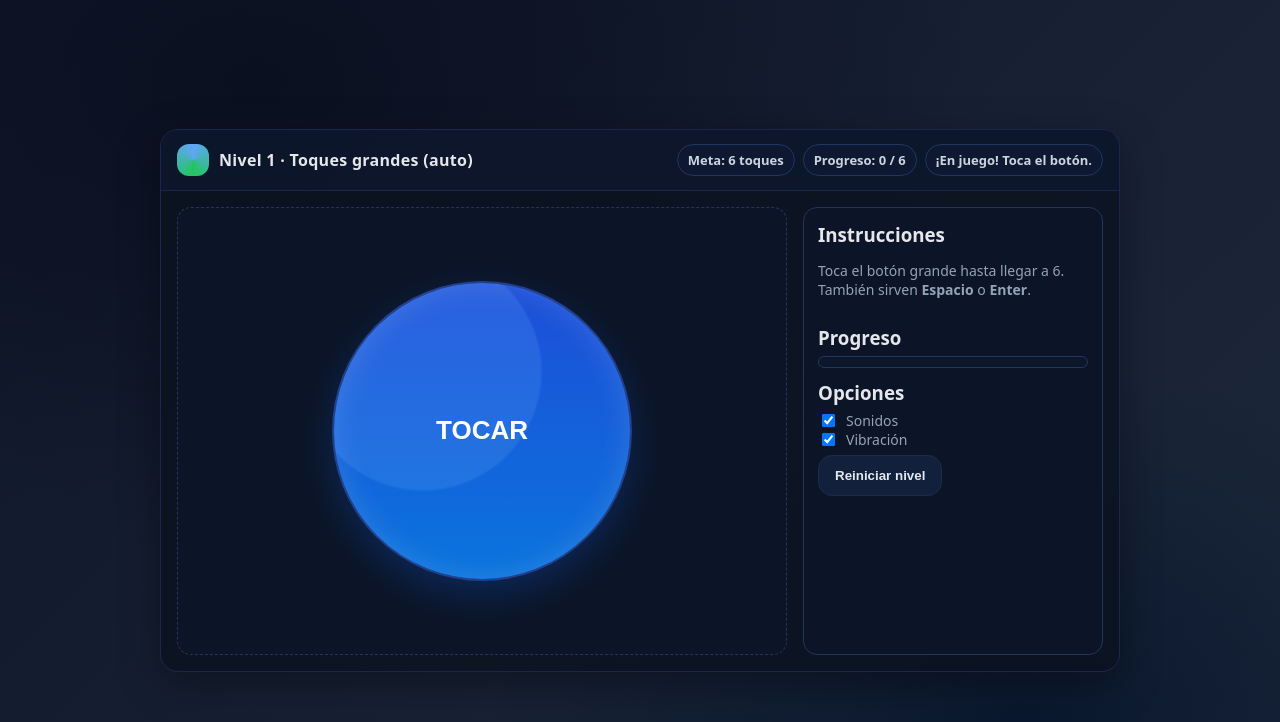
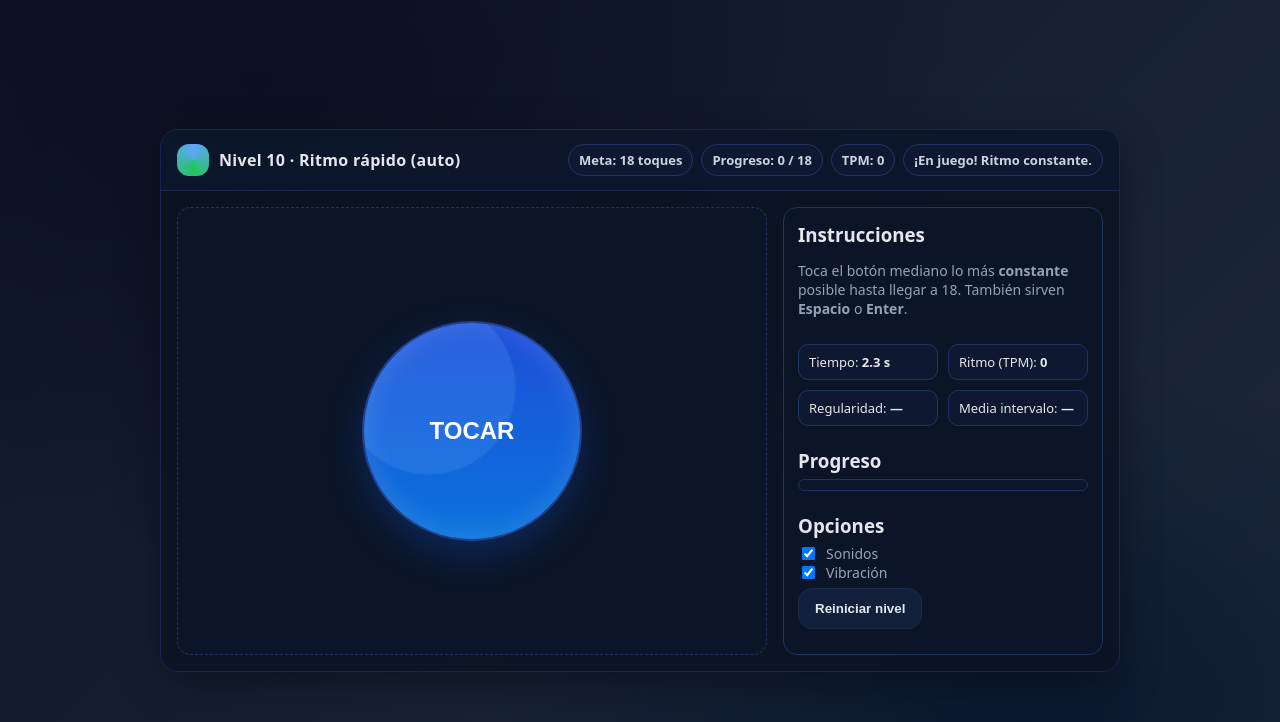
Before and after one commit to codeandesarrollo/chino, a plain HTML site: page index.html in a window 1280 px wide. Drawn offline with Linux system fonts and the light colour scheme.

Commit message:
Update index.html

```diff
--- a/index.html
+++ b/index.html
@@ -3,11 +3,11 @@
 <head>
 <meta charset="utf-8"/>
 <meta name="viewport" content="width=device-width, initial-scale=1"/>
-<title>Terapia · Nivel 1 (Auto)</title>
+<title>Terapia · Nivel 10 (Ritmo rápido · Auto)</title>
 <style>
   :root{
     --bg1:#0f172a; --bg2:#1e293b; --text:#e5e7eb; --muted:#94a3b8;
-    --card:#0b1220cc; --b:#1a2650; --acc:#60a5fa; --ok:#22c55e;
+    --card:#0b1220cc; --b:#1a2650; --ok:#22c55e; --acc:#60a5fa; --warn:#f59e0b;
   }
   *{box-sizing:border-box}
   html,body{height:100%}
@@ -20,7 +20,7 @@
   }
   .card{
     width:min(960px,96vw); background:var(--card); border:1px solid var(--b); border-radius:18px;
-    box-shadow:0 12px 40px rgba(0,0,0,.35); overflow:hidden;
+    box-shadow:0 12px 40px rgba(0,0,0,.35); overflow:hidden; position:relative;
   }
   header{
     display:flex; align-items:center; justify-content:space-between; gap:10px;
@@ -31,24 +31,26 @@
   h1{font-size:16px; margin:0; letter-spacing:.3px}
   .hud{display:flex; gap:8px; flex-wrap:wrap}
   .tag{border:1px solid #22345f; background:#0e1830; color:#cbd5e1; padding:6px 10px; border-radius:999px; font-weight:600; font-size:13px}
-  main{display:grid; grid-template-columns:1fr 300px; gap:16px; padding:16px}
+  main{display:grid; grid-template-columns:1fr 320px; gap:16px; padding:16px}
   @media (max-width:900px){ main{grid-template-columns:1fr} .side{order:-1} }
   .stage{
     min-height:56vh; border:1px dashed #23345d; border-radius:14px; background:#0c1528;
     display:flex; align-items:center; justify-content:center; padding:16px; text-align:center; position:relative; overflow:hidden;
   }
   .big{
-    width:min(300px,70vw); height:min(300px,70vw); border-radius:999px; border:2px solid #22408c;
+    width:min(220px,60vw); height:min(220px,60vw); border-radius:999px; border:2px solid #22408c;
     background:radial-gradient(circle at 30% 30%, #60a5fa33 0 40%, transparent 41%), linear-gradient(180deg,#1d4ed8,#0b74dd);
-    box-shadow:0 14px 34px #0b5bd744, inset 0 0 30px #ffffff22;
-    display:flex; align-items:center; justify-content:center; color:#fff; font-size:26px; font-weight:900; user-select:none; cursor:pointer;
-    transition:transform .08s ease, filter .12s linear;
+    box-shadow:0 14px 34px #0b5bd744, inset 0 0 28px #ffffff22;
+    display:flex; align-items:center; justify-content:center; color:#fff; font-size:24px; font-weight:900; user-select:none; cursor:pointer;
+    transition:transform .06s ease, filter .12s linear;
   }
   .big:active{ transform: scale(.98); }
   .side{border:1px solid #23345d; border-radius:14px; background:#0c1528; padding:14px; display:flex; flex-direction:column; gap:12px}
   .bar{height:12px; border:1px solid #23345d; border-radius:999px; background:#0d172c; overflow:hidden}
   .bar i{display:block; height:100%; width:0%; background:linear-gradient(90deg,#22c55e,#60a5fa)}
   .muted{color:var(--muted); font-size:14px}
+  .grid2{display:grid; grid-template-columns:1fr 1fr; gap:10px}
+  .stat{border:1px solid #22345f; background:#0e1830; padding:8px 10px; border-radius:10px; font-size:13px}
   .overlay{
     position:absolute; inset:0; display:none; align-items:center; justify-content:center; backdrop-filter: blur(6px);
     background:#071024cc; padding:20px; text-align:center;
@@ -57,38 +59,47 @@
   .panel{background:#0c1528; border:1px solid #23345d; border-radius:16px; padding:22px; max-width:520px}
   .btn{padding:12px 16px; border-radius:14px; border:1px solid #1f2b46; background:#12203b; color:#e2e8f0; cursor:pointer; font-weight:700}
   .btn.success{background:linear-gradient(180deg,#0f766e,#10b981); border-color:#10b981}
+  .countdown{position:absolute; inset:0; display:flex; align-items:center; justify-content:center; background:#071024bf; font-size:70px; font-weight:900}
 </style>
 </head>
 <body>
-  <div class="card" role="application" aria-label="Terapia dedos · Nivel 1">
+  <div class="card" role="application" aria-label="Terapia dedos · Nivel 10">
     <header>
       <div class="title">
         <div class="logo" aria-hidden="true"></div>
-        <h1>Nivel 1 · Toques grandes (auto)</h1>
+        <h1>Nivel 10 · Ritmo rápido (auto)</h1>
       </div>
       <div class="hud">
-        <span class="tag" id="hudGoal">Meta: 6 toques</span>
+        <span class="tag" id="hudGoal">Meta: 18 toques</span>
         <span class="tag" id="hudCount">Progreso: 0</span>
+        <span class="tag" id="hudTempo">TPM: 0</span>
         <span class="tag" id="hudState">Estado: Preparando…</span>
       </div>
     </header>
 
     <main>
-      <section class="stage" id="stage" aria-live="polite" aria-atomic="true">
-        <!-- El botón aparece aquí automáticamente -->
-      </section>
+      <section class="stage" id="stage" aria-live="polite" aria-atomic="true"></section>
 
       <aside class="side">
         <div>
           <h3 style="margin:0 0 6px">Instrucciones</h3>
-          <p class="muted">Toca el botón grande hasta llegar a 6. También sirven <b>Espacio</b> o <b>Enter</b>.</p>
+          <p class="muted">Toca el botón mediano lo más <b>constante</b> posible hasta llegar a 18. También sirven <b>Espacio</b> o <b>Enter</b>.</p>
         </div>
+
+        <div class="grid2">
+          <div class="stat">Tiempo: <b id="stTime">0.0 s</b></div>
+          <div class="stat">Ritmo (TPM): <b id="stTPM">0</b></div>
+          <div class="stat">Regularidad: <b id="stReg">—</b></div>
+          <div class="stat">Media intervalo: <b id="stMean">—</b></div>
+        </div>
+
         <div>
-          <h3 style="margin:0 0 6px">Progreso</h3>
+          <h3 style="margin:10px 0 6px">Progreso</h3>
           <div class="bar"><i id="bar"></i></div>
         </div>
+
         <div>
-          <h3 style="margin:0 0 6px">Opciones</h3>
+          <h3 style="margin:10px 0 6px">Opciones</h3>
           <label class="muted" style="display:flex; gap:8px; align-items:center">
             <input type="checkbox" id="optSound" checked> Sonidos
           </label>
@@ -102,8 +113,8 @@
 
     <div class="overlay" id="overlay" role="dialog" aria-modal="true" aria-labelledby="ovTitle">
       <div class="panel">
-        <h2 id="ovTitle">¡Nivel completado! 🎉</h2>
-        <p class="muted">Excelente trabajo. Puedes repetirlo para practicar.</p>
+        <h2 id="ovTitle">¡Nivel 10 completado! 🎉</h2>
+        <p class="muted" id="sumStats">Resultados:</p>
         <div style="display:flex; justify-content:center; gap:8px; margin-top:10px">
           <button class="btn success" id="btnRepetir">Repetir</button>
         </div>
@@ -115,22 +126,36 @@
 
 <script>
 (function(){
-  // Configuración nivel 1
-  const GOAL = 6;
-  const state = { inPlay:false, count:0, soundOn:true, vibeOn:true };
+  // Meta del nivel 10
+  const GOAL = 18;
+
+  // Estado y medición
+  const state = {
+    inPlay:false, count:0, soundOn:true, vibeOn:true,
+    t0:0, lastTap:0, intervals:[], timerId:null
+  };
 
   // Elementos
   const stage = document.getElementById('stage');
   const hudCount = document.getElementById('hudCount');
   const hudState = document.getElementById('hudState');
+  const hudTempo = document.getElementById('hudTempo');
   const bar = document.getElementById('bar');
   const ov = document.getElementById('overlay');
   const btnRepetir = document.getElementById('btnRepetir');
   const btnReiniciar = document.getElementById('btnReiniciar');
   const optSound = document.getElementById('optSound');
   const optVibe = document.getElementById('optVibe');
+  const aria = document.getElementById('ariaLive');
 
-  // Utilidades
+  const stTime = document.getElementById('stTime');
+  const stTPM  = document.getElementById('stTPM');
+  const stReg  = document.getElementById('stReg');
+  const stMean = document.getElementById('stMean');
+  const sumStats = document.getElementById('sumStats');
+
+  // Utils
+  function speak(t){ aria.textContent = t; }
   function progress(){
     const pct = Math.min(100, (state.count/GOAL)*100);
     bar.style.width = pct + '%';
@@ -144,70 +169,126 @@
     o.type = type; o.frequency.value = freq; g.gain.value = 0.04;
     o.connect(g); g.connect(ctx.destination); o.start(); setTimeout(()=>o.stop(), dur);
   }
+  function mean(arr){ return arr.reduce((a,b)=>a+b,0)/Math.max(1,arr.length); }
+  function std(arr){ const m=mean(arr); return Math.sqrt(arr.reduce((s,x)=>s+(x-m)*(x-m),0)/Math.max(1,arr.length)); }
+  function tpmFromIntervals(arr){ const m=mean(arr); return m? Math.round(60_000/m) : 0; } // taps por minuto
+
+  function updateStats(){
+    const elapsed = state.inPlay ? (performance.now()-state.t0)/1000 : (state.lastTap-state.t0)/1000;
+    stTime.textContent = elapsed.toFixed(1)+' s';
+    const tpm = tpmFromIntervals(state.intervals);
+    stTPM.textContent = tpm;
+    hudTempo.textContent = 'TPM: ' + tpm;
+
+    if(state.intervals.length>1){
+      const m = mean(state.intervals); const s = std(state.intervals);
+      const cv = m? (s/m) : 0; // coeficiente de variación
+      const reg = Math.max(0, Math.min(100, Math.round((1-cv)*100)));
+      stReg.textContent = reg + ' / 100';
+      stMean.textContent = (m/1000).toFixed(2)+' s';
+    }else{
+      stReg.textContent = '—';
+      stMean.textContent = '—';
+    }
+  }
+
   function clearStage(){ stage.innerHTML=''; }
 
-  // Nivel 1: TAP grande fijo
+  // Nivel 10: TAP mediano fijo + medición de ritmo
   function startLevel(){
     clearStage();
-    state.inPlay = true;
-    state.count = 0;
-    progress();
-    hudState.textContent = '¡En juego! Toca el botón.';
+    state.inPlay = false; // comenzará tras countdown
+    state.count = 0; state.intervals = []; state.t0=0; state.lastTap=0;
+    progress(); updateStats();
+    hudState.textContent = 'Listo…';
+    speak('Listo');
 
+    // Cuenta atrás breve para auto-inicio
+    const cd = document.createElement('div');
+    cd.className = 'countdown';
+    cd.textContent = '3';
+    stage.appendChild(cd);
+    let n = 3;
+    const tick = setInterval(()=>{
+      n--; cd.textContent = n>0?n:'¡Ya!';
+      if(n<=0){
+        clearInterval(tick);
+        setTimeout(()=>{ stage.removeChild(cd); run(); }, 300);
+      }
+    }, 700);
+
+    function run(){
       const btn = document.createElement('button');
       btn.className = 'big';
       btn.innerHTML = 'TOCAR';
-    btn.setAttribute('aria-label','Botón grande para tocar');
+      btn.setAttribute('aria-label','Botón para toques rápidos y constantes');
       stage.appendChild(btn);
+
+      state.inPlay = true;
+      state.t0 = performance.now();
+      hudState.textContent = '¡En juego! Ritmo constante.';
+
+      // Actualización de stats cada 100ms
+      state.timerId = setInterval(updateStats, 100);
 
       function tapped(){
         if(!state.inPlay) return;
-      state.count++;
-      progress();
-      vibe(30); beep(520,60,'square');
-      // brillo sutil de feedback
-      btn.style.filter = 'brightness(1.06)';
-      setTimeout(()=> btn.style.filter='brightness(1)', 80);
+        const now = performance.now();
+        if(state.lastTap>0){ state.intervals.push(now - state.lastTap); }
+        state.lastTap = now;
+
+        state.count++; progress();
+        vibe(25); beep(560,45,'square');
+        btn.style.filter = 'brightness(1.06)'; setTimeout(()=> btn.style.filter='brightness(1)', 70);
+
         if(state.count >= GOAL){
           state.inPlay = false;
-        vibe(70); beep(660,120,'triangle'); setTimeout(()=>beep(880,120,'triangle'),120);
+          clearInterval(state.timerId);
+          vibe(70); beep(660,110,'triangle'); setTimeout(()=>beep(880,110,'triangle'),120);
           hudState.textContent = 'Completado';
-        ov.classList.add('show');
+          updateStats();
+          showSummary();
         }
       }
 
       // Click/touch
       btn.addEventListener('click', tapped);
-
       // Teclado: Espacio / Enter
       const k = (ev)=>{
-      if(ev.code==='Space' || ev.code==='Enter'){
-        ev.preventDefault(); tapped();
-      }
+        if(ev.code==='Space' || ev.code==='Enter'){ ev.preventDefault(); tapped(); }
       };
       window.addEventListener('keydown', k);
-    // Limpieza cuando se repita el nivel
+
+      // Limpieza al reiniciar
       btn._cleanup = ()=> window.removeEventListener('keydown', k);
       stage._cleanup = btn._cleanup;
+    }
+  }
+
+  function showSummary(){
+    const tpm = tpmFromIntervals(state.intervals);
+    const m = mean(state.intervals); const s = std(state.intervals);
+    const cv = m? (s/m) : 0; const reg = Math.max(0, Math.min(100, Math.round((1-cv)*100)));
+    const elapsed = (state.lastTap - state.t0)/1000;
+    sumStats.innerHTML = `Resultados: <b>${elapsed.toFixed(1)} s</b> totales · <b>${tpm} TPM</b> · Regularidad <b>${reg}/100</b> · Media intervalo <b>${(m/1000).toFixed(2)} s</b>`;
+    ov.classList.add('show');
   }
 
   function resetLevel(){
     if(stage._cleanup) try{ stage._cleanup(); }catch(e){}
+    if(state.timerId) clearInterval(state.timerId);
     ov.classList.remove('show');
     startLevel();
   }
 
-  // Eventos UI
+  // UI
   btnRepetir.addEventListener('click', resetLevel);
   btnReiniciar.addEventListener('click', resetLevel);
   optSound.addEventListener('change', ()=> state.soundOn = optSound.checked);
   optVibe.addEventListener('change',  ()=> state.vibeOn  = optVibe.checked);
 
-  // Auto-inicio al cargar (sin tocar nada)
-  window.addEventListener('load', ()=> {
-    // pequeño delay para asegurar layout
-    setTimeout(startLevel, 300);
-  });
+  // Auto-inicio al cargar
+  window.addEventListener('load', ()=> setTimeout(startLevel, 300));
 })();
 </script>
 </body>
```
Lines whose indentation alone changed are shown as unchanged.
